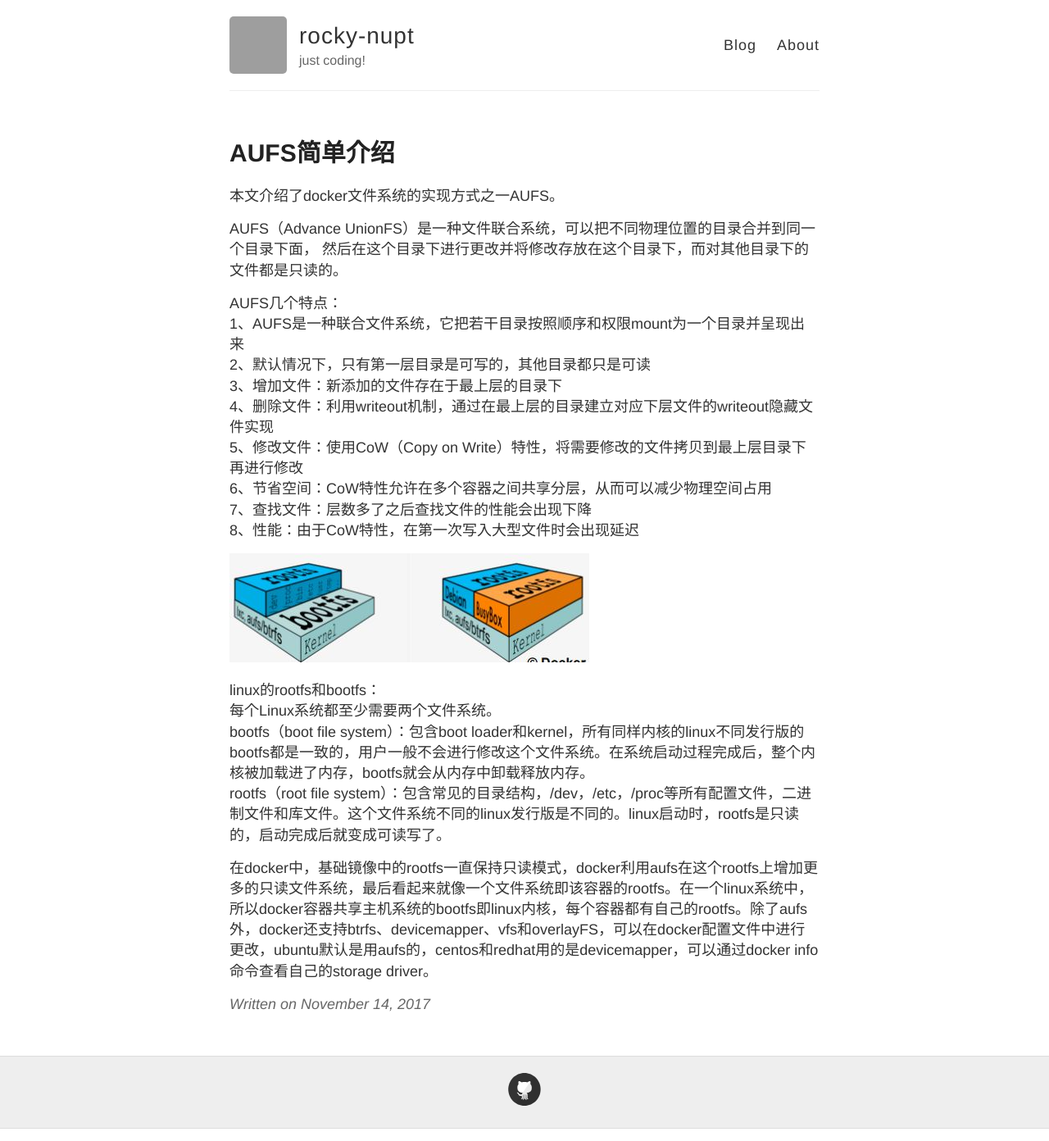
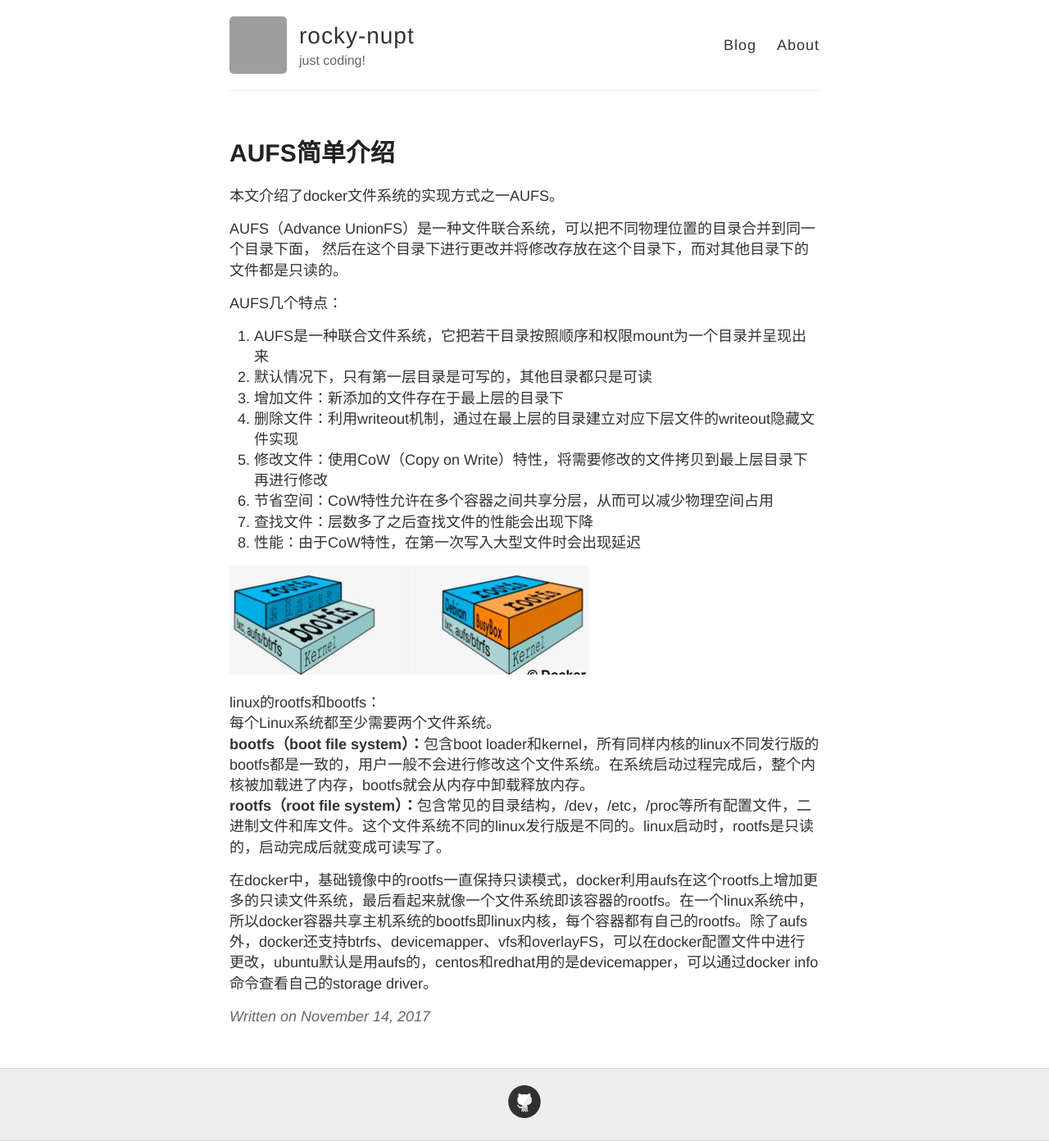
Before and after one commit to rocky-nupt/rocky-nupt.github.io, a Jekyll site: the page built from _posts/2017-11-14-aufs.md, in a window 1280 px wide. Shown: the whole page at 82% size. Built offline with Jekyll 4.4.1, drawn with Linux system fonts in a browser that asks for light colours; grey boxes are pictures that could not be loaded.

```diff
--- a/_posts/2017-11-14-aufs.md
+++ b/_posts/2017-11-14-aufs.md
@@ -9,20 +9,20 @@ AUFS（Advance UnionFS）是一种文件联合系统，可以把不同物理位
 然后在这个目录下进行更改并将修改存放在这个目录下，而对其他目录下的文件都是只读的。
 
 AUFS几个特点：<br />
-1、AUFS是一种联合文件系统，它把若干目录按照顺序和权限mount为一个目录并呈现出来<br />
-2、默认情况下，只有第一层目录是可写的，其他目录都只是可读<br />
-3、增加文件：新添加的文件存在于最上层的目录下<br />
-4、删除文件：利用writeout机制，通过在最上层的目录建立对应下层文件的writeout隐藏文件实现<br />
-5、修改文件：使用CoW（Copy on Write）特性，将需要修改的文件拷贝到最上层目录下再进行修改<br />
-6、节省空间：CoW特性允许在多个容器之间共享分层，从而可以减少物理空间占用<br />
-7、查找文件：层数多了之后查找文件的性能会出现下降<br />
-8、性能：由于CoW特性，在第一次写入大型文件时会出现延迟<br />
+1. AUFS是一种联合文件系统，它把若干目录按照顺序和权限mount为一个目录并呈现出来<br />
+2. 默认情况下，只有第一层目录是可写的，其他目录都只是可读<br />
+3. 增加文件：新添加的文件存在于最上层的目录下<br />
+4. 删除文件：利用writeout机制，通过在最上层的目录建立对应下层文件的writeout隐藏文件实现<br />
+5. 修改文件：使用CoW（Copy on Write）特性，将需要修改的文件拷贝到最上层目录下再进行修改<br />
+6. 节省空间：CoW特性允许在多个容器之间共享分层，从而可以减少物理空间占用<br />
+7. 查找文件：层数多了之后查找文件的性能会出现下降<br />
+8. 性能：由于CoW特性，在第一次写入大型文件时会出现延迟<br />
 
 ![_config.yml]({{ site.baseurl }}/images/aufs.jpg)
 
 linux的rootfs和bootfs：<br />
 每个Linux系统都至少需要两个文件系统。<br />
-bootfs（boot file system）：包含boot loader和kernel，所有同样内核的linux不同发行版的bootfs都是一致的，用户一般不会进行修改这个文件系统。在系统启动过程完成后，整个内核被加载进了内存，bootfs就会从内存中卸载释放内存。<br />
-rootfs（root file system）：包含常见的目录结构，/dev，/etc，/proc等所有配置文件，二进制文件和库文件。这个文件系统不同的linux发行版是不同的。linux启动时，rootfs是只读的，启动完成后就变成可读写了。<br />
+**bootfs（boot file system）：**包含boot loader和kernel，所有同样内核的linux不同发行版的bootfs都是一致的，用户一般不会进行修改这个文件系统。在系统启动过程完成后，整个内核被加载进了内存，bootfs就会从内存中卸载释放内存。<br />
+**rootfs（root file system）：**包含常见的目录结构，/dev，/etc，/proc等所有配置文件，二进制文件和库文件。这个文件系统不同的linux发行版是不同的。linux启动时，rootfs是只读的，启动完成后就变成可读写了。<br />
 
 在docker中，基础镜像中的rootfs一直保持只读模式，docker利用aufs在这个rootfs上增加更多的只读文件系统，最后看起来就像一个文件系统即该容器的rootfs。在一个linux系统中，所以docker容器共享主机系统的bootfs即linux内核，每个容器都有自己的rootfs。除了aufs外，docker还支持btrfs、devicemapper、vfs和overlayFS，可以在docker配置文件中进行更改，ubuntu默认是用aufs的，centos和redhat用的是devicemapper，可以通过docker info命令查看自己的storage driver。
```
Also changed, not shown: _posts/2017-11-25-namespace.md (added, +71 -0 lines).
